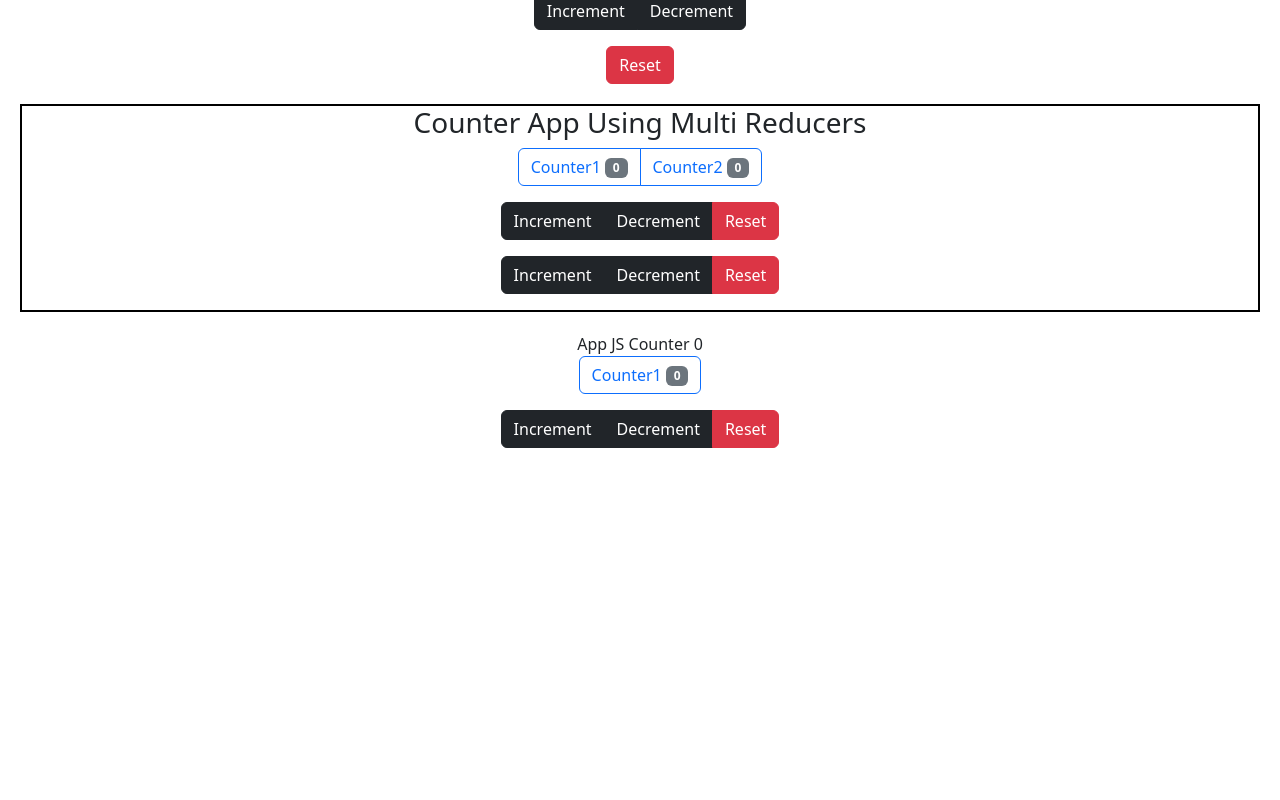
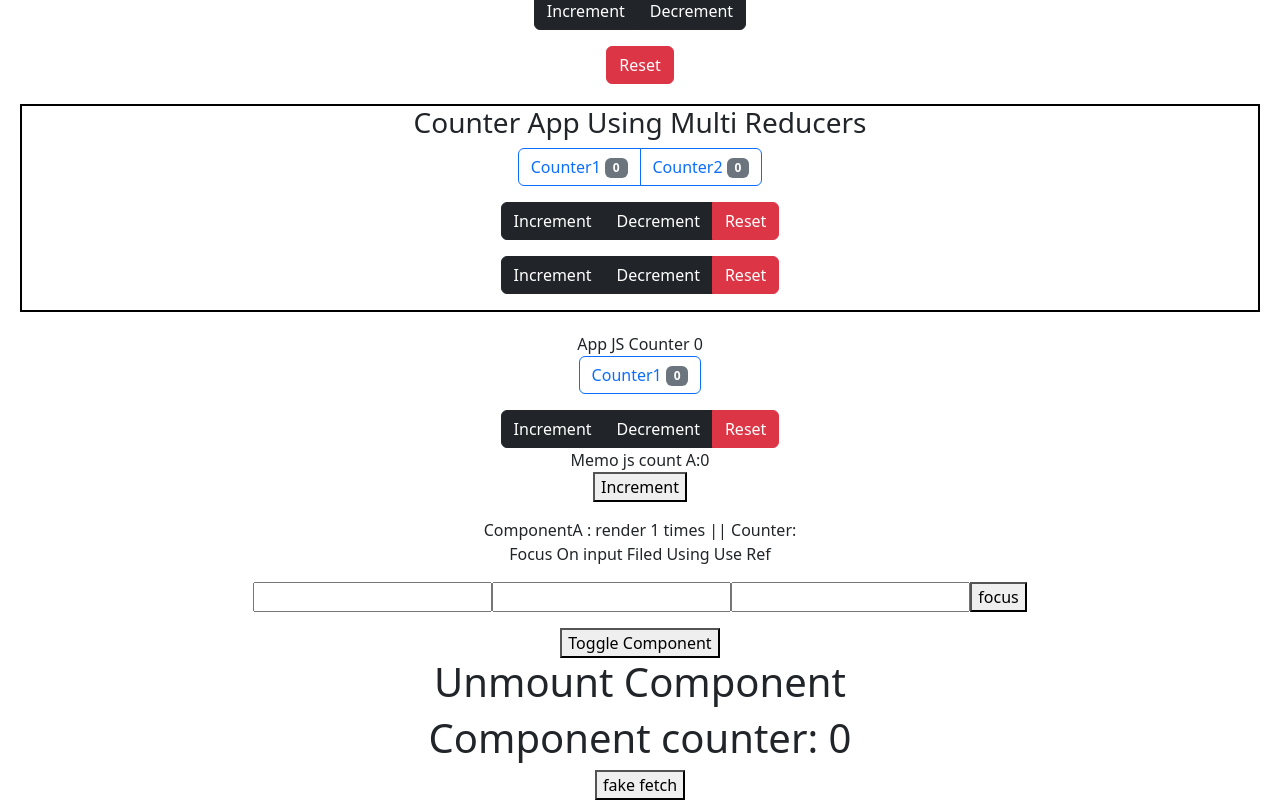
Before and after one commit to kamali512/react-prac, a React (Create React App) app: page / in a window 1280 px wide. Shown: the part 492-1292 px from the top of the page. Before the commit the page ends 940 px from the top, so only its background shows below. Built offline with nearby package versions, Linux system fonts and the light colour scheme; no server answers.

Commit message:
fourth commmit

```diff
--- a/src/App.js
+++ b/src/App.js
@@ -5,6 +5,9 @@ import CardData from './component/CardData';
 import Counter from "./usereducer/Counter"
 import MutiReducer from './usereducer/mutiReducer'
 import URUE from './usereducer/uRUEfeect';
+// import URUEf from './usereducer/URUE';
+import Memo from './useMemo/Memo';
+import Ref from './UseRef/Ref';
 export const NameContext = React.createContext()
 export const ColorContext = React.createContext()
 
@@ -21,6 +24,9 @@ function App(){
       <Counter />
       <MutiReducer />
       <URUE/>
+      {/* <URUEf/> */}
+      <Memo/>
+      <Ref/>
     </div>
   );
 }
--- /dev/null
+++ b/src/UseRef/Ref.js
@@ -0,0 +1,23 @@
+import React,{ useRef, useState }  from 'react'
+import CompA from '../UseRef/compA';
+function Ref() {
+    const inputRef = useRef(true);
+    const [show, setShow] = useState(true)
+  return (
+    <div>
+        <p>Focus On input Filed Using Use Ref</p>
+        <input ref={inputRef} type="text" />
+        <input type="text" />
+        <input type="text" />
+        <button onClick={()=>{
+            inputRef.current.focus();
+        }}>focus</button>
+        <p></p>
+        <button onClick={()=>setShow(!show)}>Toggle Component</button>
+        <h1>Unmount Component</h1>
+        {show && <CompA/>}
+    </div>
+  )
+}
+
+export default Ref
--- /dev/null
+++ b/src/UseRef/compA.js
@@ -0,0 +1,26 @@
+import React, {useState, useEffect, useRef} from 'react'
+
+function CompA() {
+    const [count, setCount] = useState(0);
+    const componentRef = useRef(true)
+    useEffect(() => {
+
+        return () => {
+            componentRef.current = false
+        }
+    }, [])
+    const fakefetch = () => {
+        setTimeout(() => {
+            if(componentRef.current)
+            setCount(count+1)
+        }, 2000);
+    }
+  return (
+    <div>
+            <h1>Component counter: {count}</h1>
+            <button onClick={fakefetch}>fake fetch</button>
+        </div>
+  )
+}
+
+export default CompA
--- /dev/null
+++ b/src/useMemo/Memo.js
@@ -0,0 +1,22 @@
+import React,{useState, useMemo} from 'react'
+import CompA from './compA';
+function Memo() {
+    const [countA, setCountA] = useState(0);
+    const increment = () =>{
+        setCountA(countA+1);
+    };
+  const memoCompomemtA = useMemo(() => {
+   return <CompA/>
+ },[countA])
+  return (
+    <div>
+        Memo js count A:{countA}
+        <p>
+            <button onClick={increment}>Increment</button>
+        </p>
+       {memoCompomemtA}
+    </div>
+  )
+}
+
+export default Memo
--- /dev/null
+++ b/src/useMemo/compA.js
@@ -0,0 +1,15 @@
+import React,{useEffect} from 'react'
+let renderCount = 1
+function CompA(props) {
+    useEffect(() => {
+      renderCount++
+    })
+
+  return (
+    <div>
+       ComponentA : render {renderCount} times || Counter: {props.count}
+    </div>
+  )
+}
+
+export default CompA;
--- /dev/null
+++ b/src/usereducer/URUE.js
@@ -0,0 +1,55 @@
+import React,{ useEffect, useReducer } from 'react'
+import axios from 'axios';
+import 'bootstrap/dist/css/bootstrap.min.css';
+import { ListGroup, ListGroupItem, Badge, NavItem } from 'reactstrap';
+const initialState = {
+    loading: true,
+    error:"",
+    todos:[],
+};
+const reducer = (state, action)=>{
+    switch (action.type) {
+        case 'SET_DATA':
+            return{
+                loading: false,
+                error:"",
+                todos:action.payload,
+            }
+        case 'SET_ERROR':
+            return{
+                loading: false,
+                error:"There Are Some Errors",
+                todos:[],
+            }
+
+
+        default:
+            break;
+    }
+}
+function URUEf() {
+    const [state, dispatch] = useReducer(reducer, initialState);
+    useEffect(() => {
+      axios.get("https://jsonplaceholder.typicode.com/todos")
+      .then(res=>{
+        console.log(res.data);
+        dispatch({type:"SET_DATA", payload:res.data})
+      })
+      .catch(err =>{
+        dispatch({type:"SET_ERROR"})
+      })
+    }, [])
+  const listmarkup =  (
+  <ListGroup>
+    {state.todos.map(todo=><ListGroupItem key={todo.id}>{todo.title} {NavItem.completed?(<Badge color="success">Completed</Badge>):(<Badge color='danger'>Incomplete</Badge>)}</ListGroupItem>)}
+  </ListGroup>
+    )
+  return (
+    <div>
+        {state.loading?'Loading':state.error? state.error : listmarkup}
+        {}
+    </div>
+  )
+}
+
+export default URUEf
```
